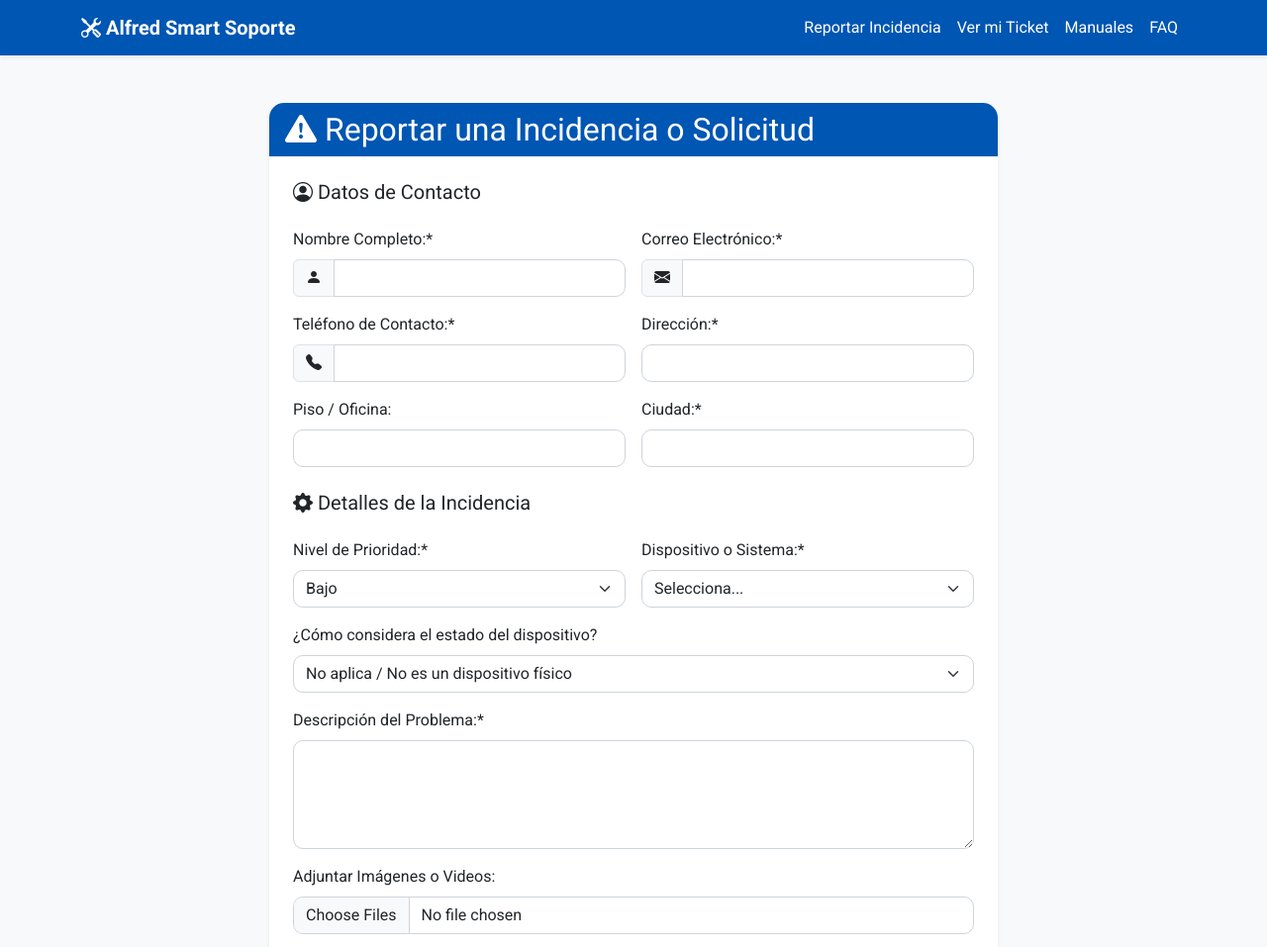
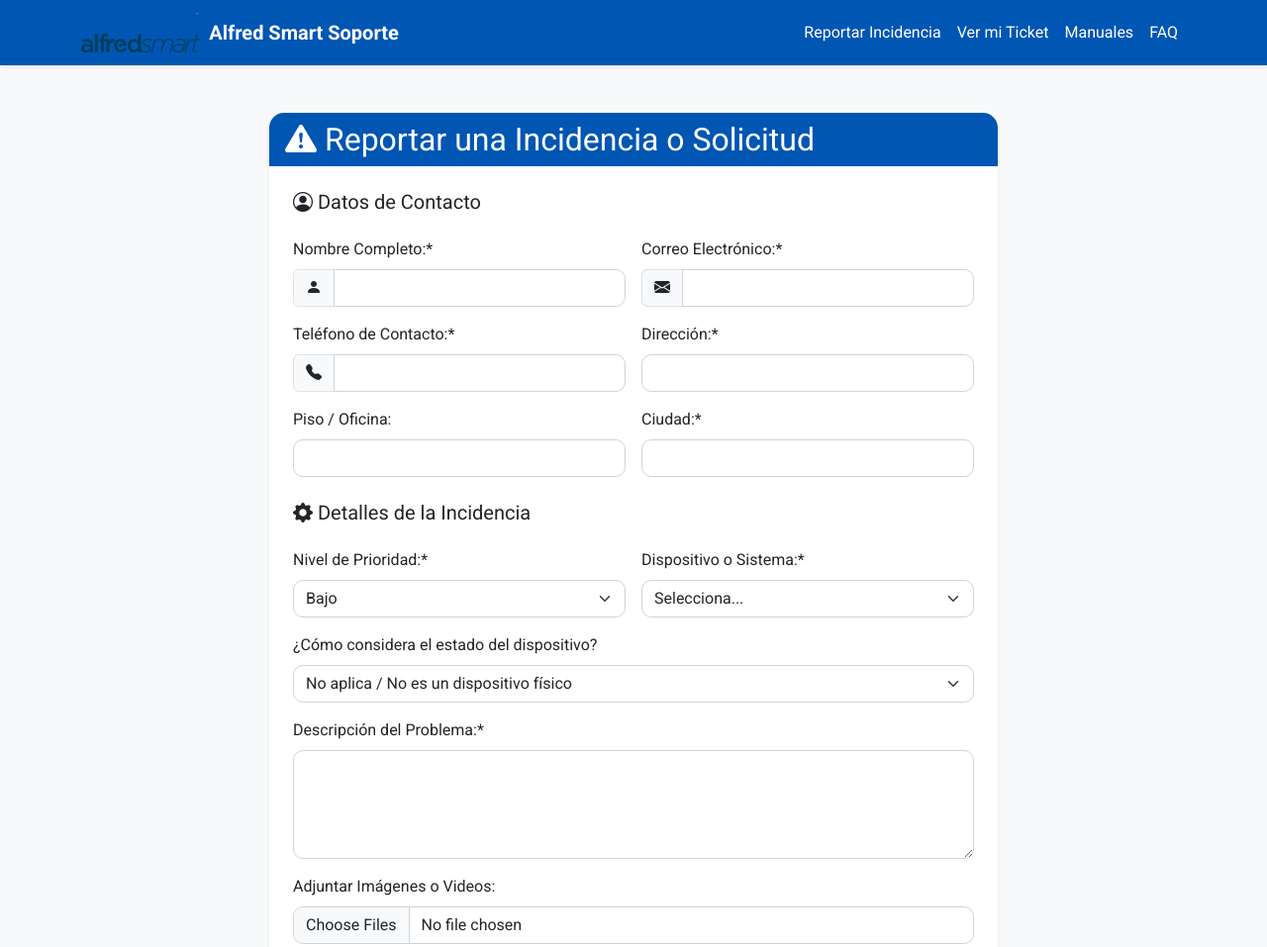
Before and after one commit to reportesalfredsmart-max/soporte-alfred-smart, a website: page index.html in a window 1280 px wide. Shown: the top 957 px of the page at 99% size. Drawn offline with nearby package versions, Linux system fonts and the light colour scheme.

Commit message:
Update index.html

```diff
--- a/index.html
+++ b/index.html
@@ -16,8 +16,10 @@
     <!-- Barra de Navegación -->
     <nav class="navbar navbar-expand-lg navbar-dark bg-primary shadow-sm">
         <div class="container">
-            <a class="navbar-brand fw-bold" href="index.html">
-                <i class="bi bi-tools"></i> Alfred Smart Soporte
+            <a class="navbar-brand fw-bold d-flex align-items-center" href="index.html">
+    <img src="assets/images/alfredsmart.png" alt="Logo Alfred Smart" height="40" class="me-2">
+    Alfred Smart Soporte
+</a>
             </a>
             <button class="navbar-toggler" type="button" data-bs-toggle="collapse" data-bs-target="#navbarNav" aria-controls="navbarNav" aria-expanded="false" aria-label="Toggle navigation">
                 <span class="navbar-toggler-icon"></span>
```
